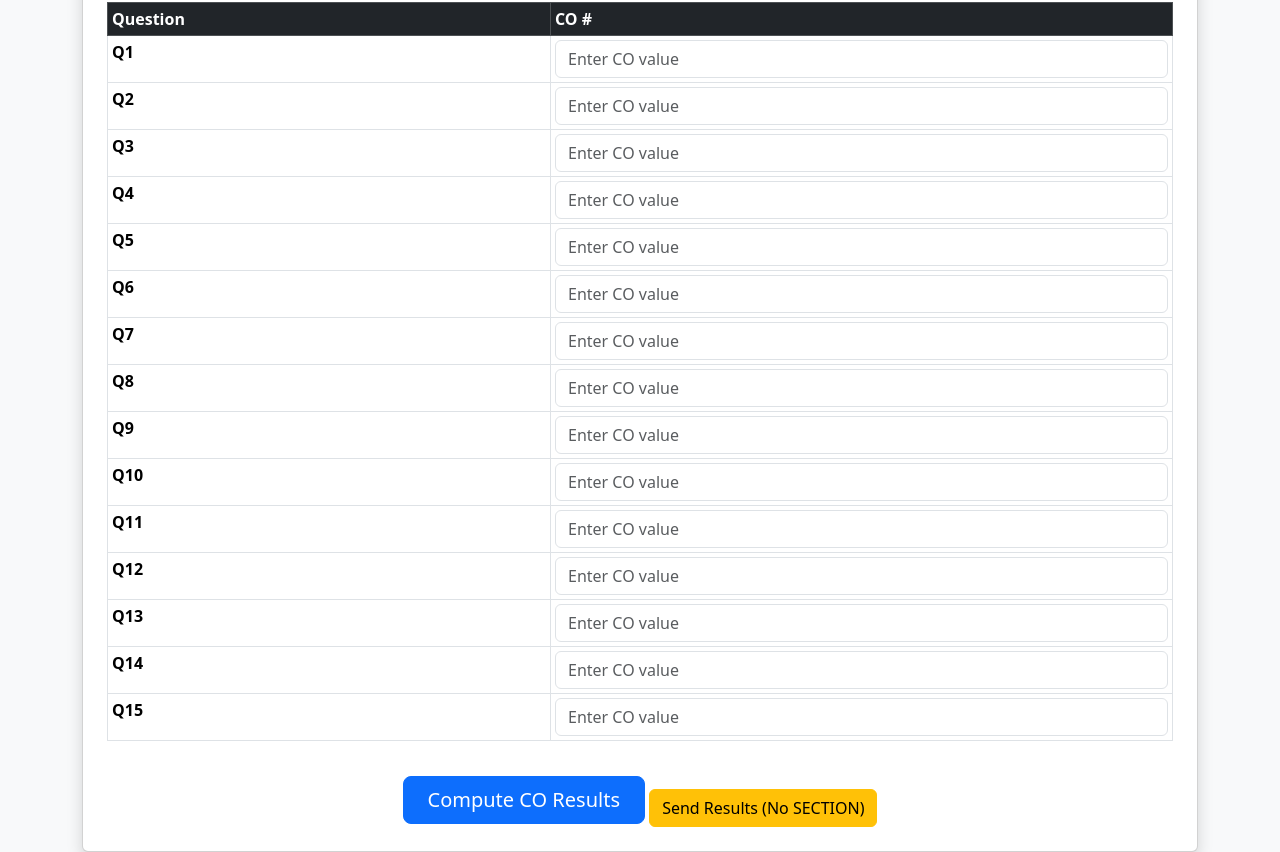
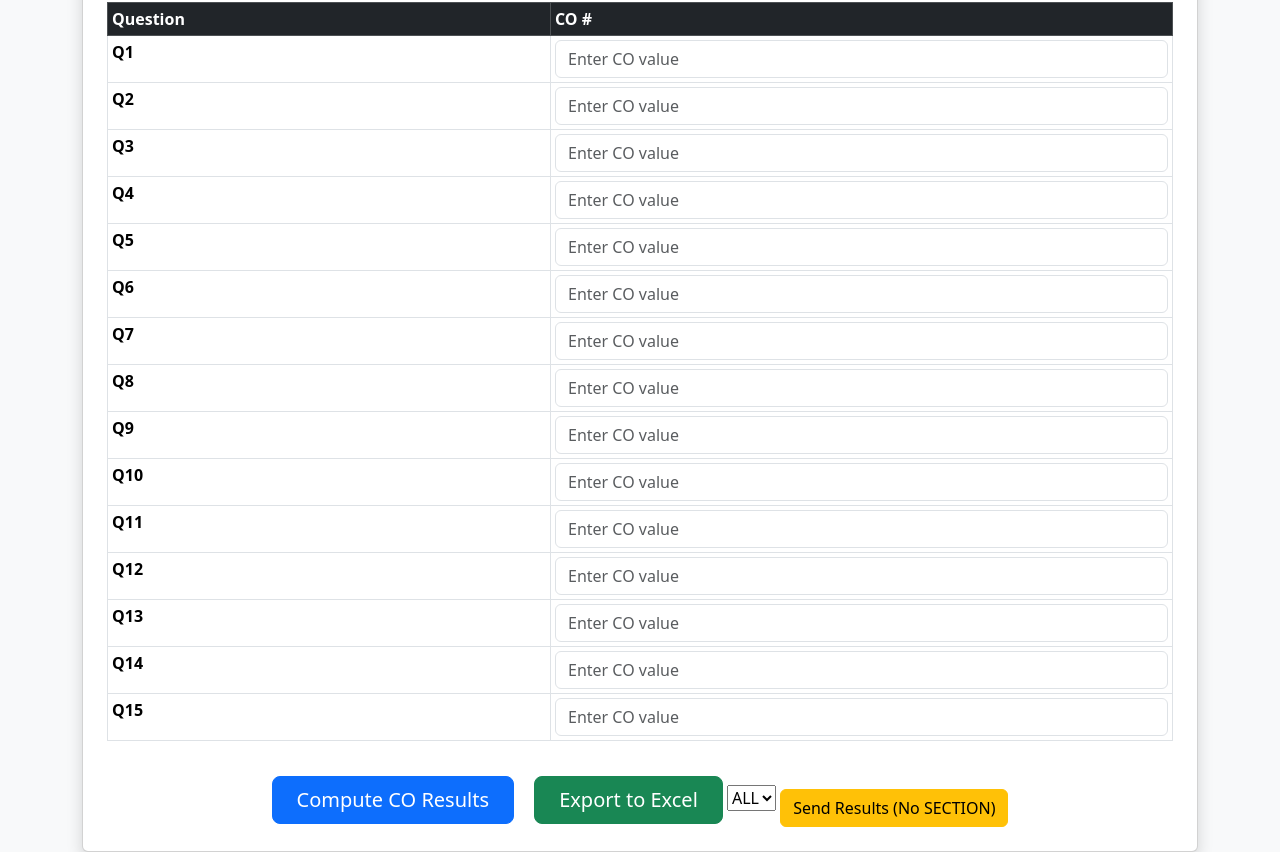
Before and after one commit to rakeshmdmysuru-glitch/rocky, a plain HTML site: page co_extract.html in a window 1280 px wide. Shown: the part 360-1212 px from the top of the page. Drawn offline with nearby package versions, Linux system fonts and the light colour scheme.

Commit message:
Update co_extract.html

```diff
--- a/co_extract.html
+++ b/co_extract.html
@@ -83,12 +83,13 @@
 
 <input type="file" id="detailsFile" />
 <button class="btn btn-primary btn-lg px-4" onclick="addNameColumn()">Add Student Names</button>
+</div>
+-->
+      <button class="btn btn-success btn-lg px-4 ms-3" onclick="exportToExcel()">Export to Excel</button>
 
-      <button class="btn btn-success btn-lg px-4 ms-3" onclick="exportToExcel()">Export to Excel</button>
-    </div>
 <select id="sectionFilter">
   <option value="ALL">ALL</option>
-</select>-->
+</select>
 
 <button class="btn btn-warning mt-3" onclick="sendResultsBackWithoutSection()">
   Send Results (No SECTION)
```
